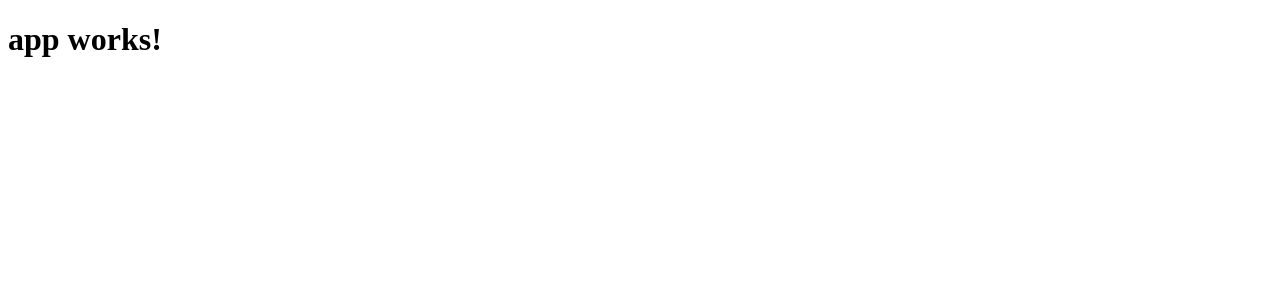
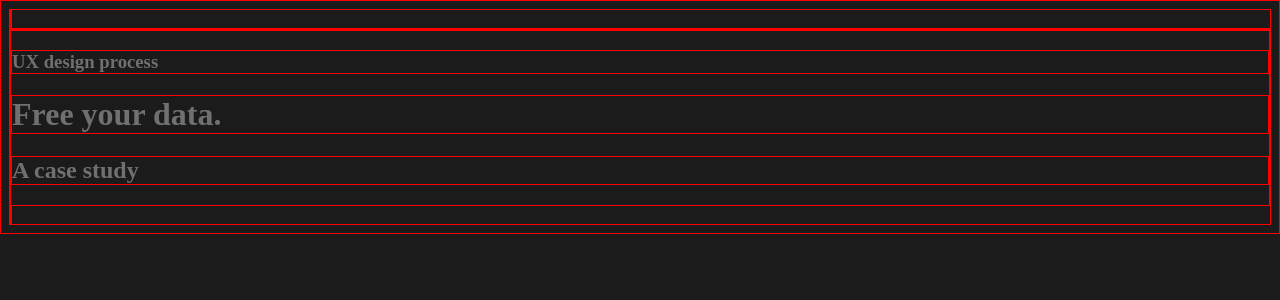
Before and after one commit to jonZlotnik/FreeYourData, an Angular app in the folder FYDCaseStudy-WebApp/: page / in a window 1280 px wide. Shown: the top 300 px of the page. Built offline with nearby package versions, Linux system fonts and the light colour scheme.

Commit message:
started on title section

```diff
--- a/FYDCaseStudy-WebApp/src/app/app.component.html
+++ b/FYDCaseStudy-WebApp/src/app/app.component.html
@@ -1,3 +1 @@
-<h1>
-  {{title}}
-</h1>
+<app-title></app-title>
--- a/FYDCaseStudy-WebApp/src/app/app.module.ts
+++ b/FYDCaseStudy-WebApp/src/app/app.module.ts
@@ -4,10 +4,12 @@ import { FormsModule } from '@angular/forms';
 import { HttpModule } from '@angular/http';
 
 import { AppComponent } from './app.component';
+import { TitleComponent } from './title/title.component';
 
 @NgModule({
   declarations: [
-    AppComponent
+    AppComponent,
+    TitleComponent
   ],
   imports: [
     BrowserModule,
--- /dev/null
+++ b/FYDCaseStudy-WebApp/src/app/title/title.component.html
@@ -0,0 +1,7 @@
+
+<div id="profile-photo"></div>
+<div id="title-content">
+  <h3>UX design process</h3>
+  <h1>Free your data.</h1>
+  <h2>A case study</h2>
+</div>
--- /dev/null
+++ b/FYDCaseStudy-WebApp/src/app/title/title.component.ts
@@ -0,0 +1,15 @@
+import { Component, OnInit } from '@angular/core';
+
+@Component({
+  selector: 'app-title',
+  templateUrl: './title.component.html',
+  styleUrls: ['./title.component.css']
+})
+export class TitleComponent implements OnInit {
+
+  constructor() { }
+
+  ngOnInit() {
+  }
+
+}
--- a/FYDCaseStudy-WebApp/src/styles.css
+++ b/FYDCaseStudy-WebApp/src/styles.css
@@ -1 +1,10 @@
 /* You can add global styles to this file, and also import other style files */
+
+body {
+    background-color: #1b1b1b;
+}
+
+* {
+    color: #707070;
+    border: 1px solid red;
+}
```
Also changed, not shown: FYDCaseStudy-WebApp/src/app/title/title.component.css (added), 1 other file (tests, documents, lock files or other folders).
